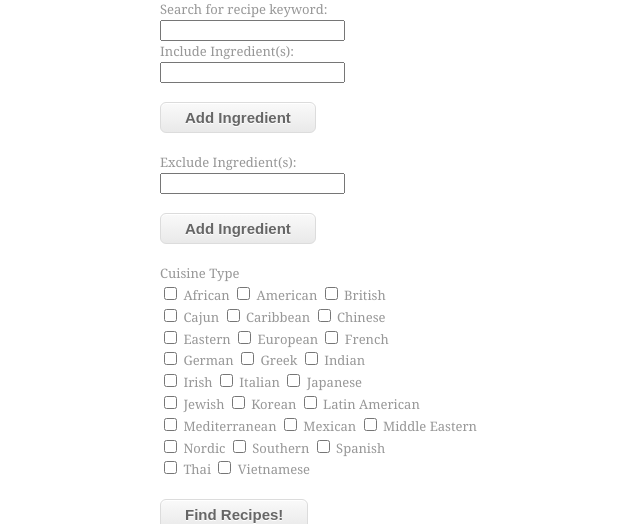
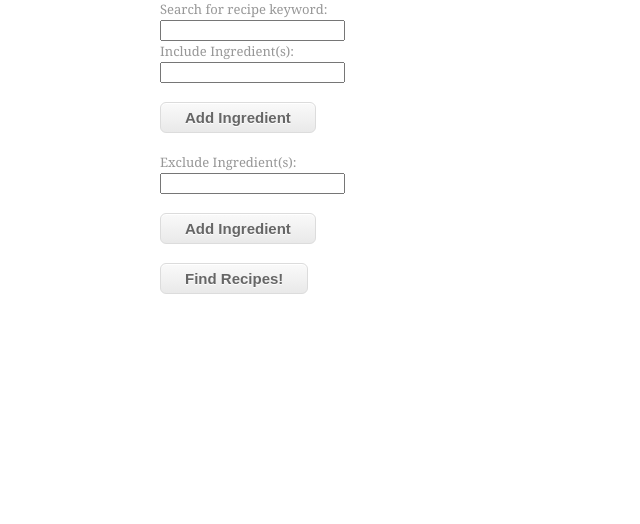
Before and after one commit to ashih2018/meal-prep-4-u, a Flask app: page /recipe in a window 1280 px wide. Shown: the part 357-881 px from the top of the page, without its empty margins (0-640 px from the left). After the commit the page ends 651 px from the top, so only its background shows below. Run offline with Flask 2, Linux system fonts and the light colour scheme.

Commit message:
commented out cuisine type

```diff
--- a/project/templates/recipe.html
+++ b/project/templates/recipe.html
@@ -28,8 +28,9 @@
         <section id="shout">
           <h2>How It Works</h2>
           <p>
-            Search for a recipe based on your dietary preferences that you entered in your profile as well
-            as what types of food you are in the mood for today, which you can enter down below!
+            Search for a recipe based on your dietary preferences that you
+            entered in your profile as well as what types of food you are in the
+            mood for today, which you can enter down below!
           </p>
         </section>
         <!-- content body -->
@@ -42,9 +43,7 @@
             </form>
           </div>
           <div id="include-ingredients">
-            <form>
-              Include Ingredient(s):<br />
-            </form>
+            <form>Include Ingredient(s):<br /></form>
             <input type="text" name="include" id="include0" />
           </div>
           <button class="myButton" onclick="generateIncludeRow()">
@@ -59,7 +58,7 @@
           <button class="myButton" onclick="generateExcludeRow()">
             Add Ingredient
           </button>
-          <div> Cuisine Type </div>
+          <!-- <div> Cuisine Type </div>
           <div id="cuisines">
             <input type="checkbox" value="African"> African </input>
             <input type="checkbox" value="American" > American</input>
@@ -87,7 +86,7 @@
             <input type="checkbox" value="Spanish" > Spanish</input> </br>
             <input type="checkbox" value="Thai" > Thai</input>
             <input type="checkbox" value="Vietnamese" > Vietnamese</input>
-          </div>
+          </div> -->
           <button class="myButton" id="find-recipes" onclick="clickHandler()">
             Find Recipes!
           </button>
```
